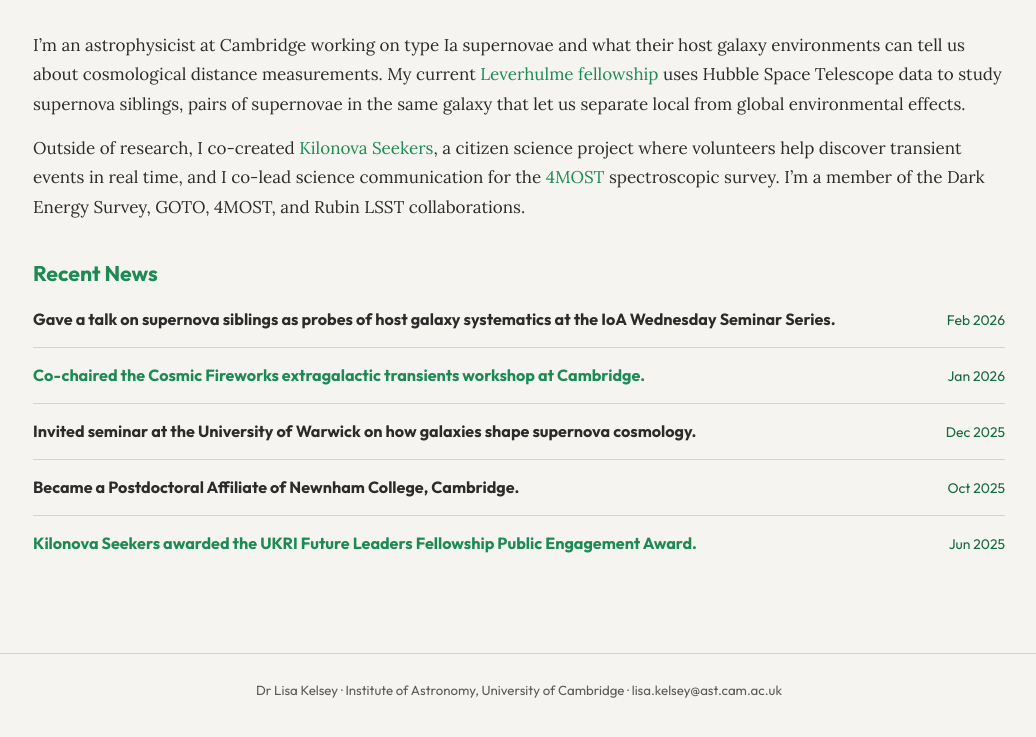
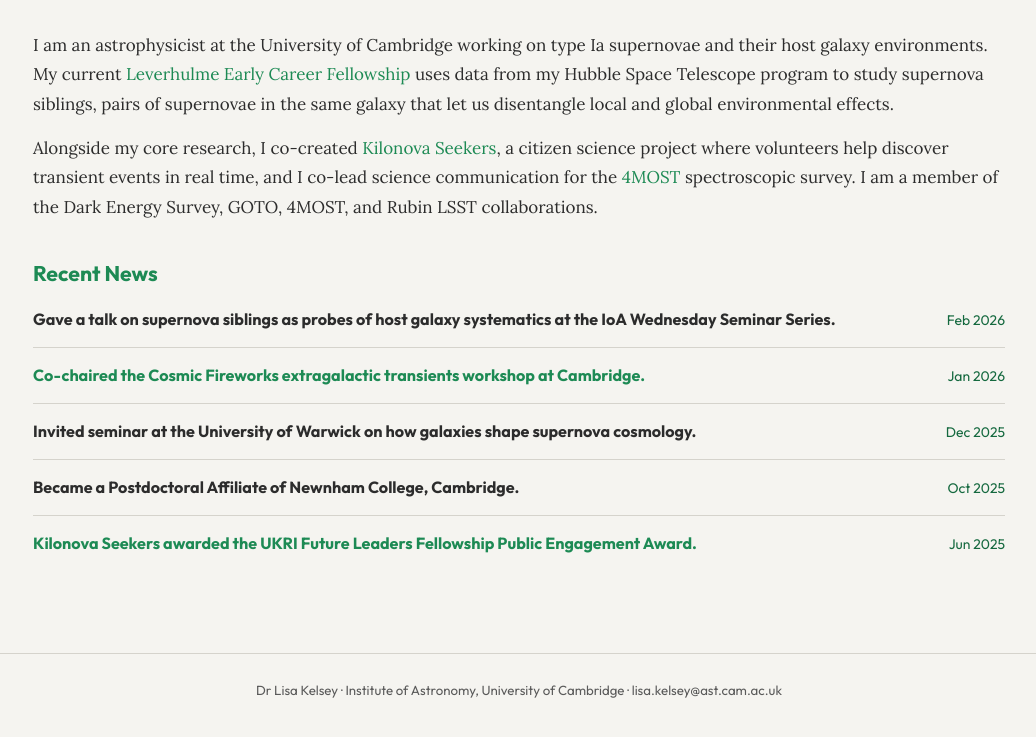
Before and after one commit to LKelsey/LKelsey.github.io, a Jekyll site: the page built from index.md, in a window 1280 px wide and 1177 px high. Shown: the part 434-1171 px from the top of the window, without its empty margins (121-1157 px from the left). Built offline with Jekyll 4.4.1, drawn with Linux system fonts in a browser that asks for light colours.

Commit message:
Revise astrophysicist bio and fellowship details
Updated personal description and fellowship title for clarity.

```diff
--- a/index.md
+++ b/index.md
@@ -35,9 +35,9 @@ layout: home
   </div>
 </div>
 
-I'm an astrophysicist at Cambridge working on type Ia supernovae and what their host galaxy environments can tell us about cosmological distance measurements. My current [Leverhulme fellowship]({{ '/research' | relative_url }}) uses Hubble Space Telescope data to study supernova siblings, pairs of supernovae in the same galaxy that let us separate local from global environmental effects.
+I am an astrophysicist at the University of Cambridge working on type Ia supernovae and their host galaxy environments. My current [Leverhulme Early Career Fellowship]({{ '/research' | relative_url }}) uses data from my Hubble Space Telescope program to study supernova siblings, pairs of supernovae in the same galaxy that let us disentangle local and global environmental effects.
 
-Outside of research, I co-created [Kilonova Seekers](https://kilonova-seekers.org), a citizen science project where volunteers help discover transient events in real time, and I co-lead science communication for the [4MOST](https://www.4most.eu/) spectroscopic survey. I'm a member of the Dark Energy Survey, GOTO, 4MOST, and Rubin LSST collaborations.
+Alongside my core research, I co-created [Kilonova Seekers](https://kilonova-seekers.org), a citizen science project where volunteers help discover transient events in real time, and I co-lead science communication for the [4MOST](https://www.4most.eu/) spectroscopic survey. I am a member of the Dark Energy Survey, GOTO, 4MOST, and Rubin LSST collaborations.
 
 ## Recent News
 
```
